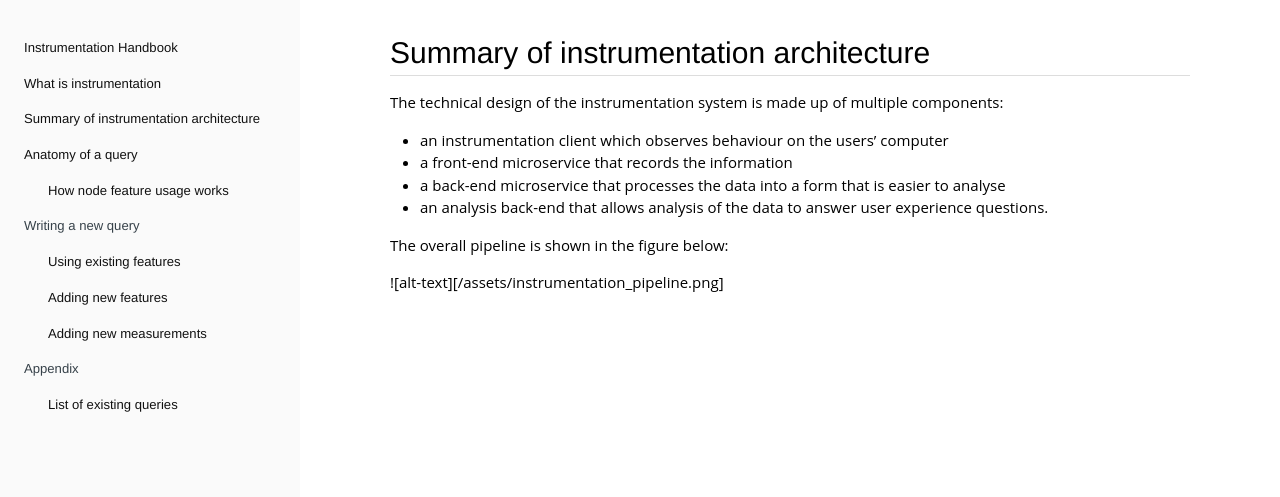
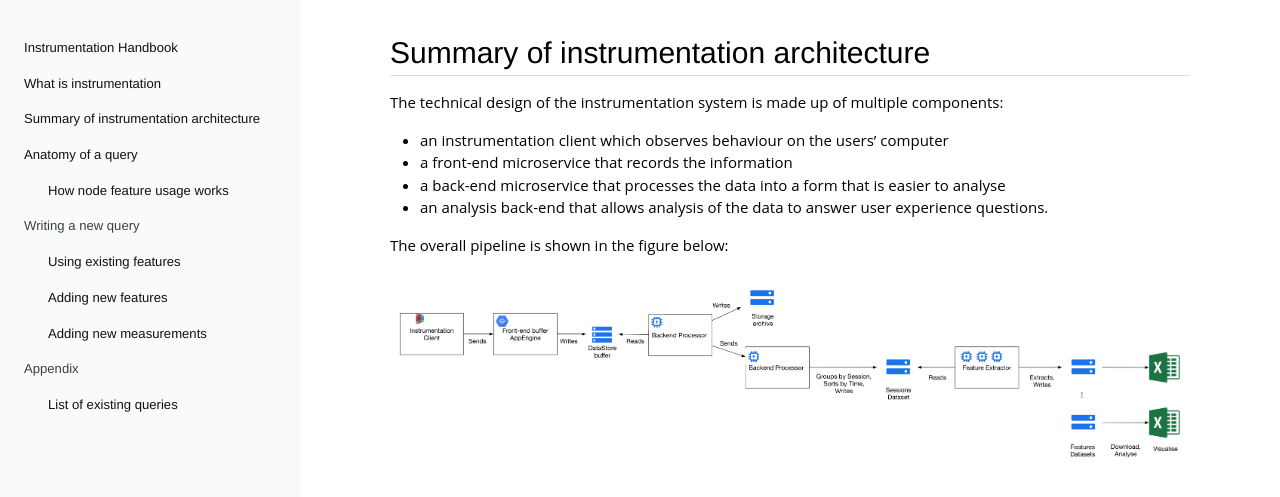
Before and after one commit to DynamoDS/Coulomb, a Jekyll site: the page built from docs/pages/02-summary-of-instrumentation-architecture.md, in a window 1280 px wide. Shown: the top 497 px of the page. Built offline with Jekyll 4.4.1, drawn with Linux system fonts in a browser that asks for light colours.

Commit message:
Add image to architecture

```diff
--- a/docs/pages/02-summary-of-instrumentation-architecture.md
+++ b/docs/pages/02-summary-of-instrumentation-architecture.md
@@ -12,4 +12,4 @@ The technical design of the instrumentation system is made up of multiple compon
 
 The overall pipeline is shown in the figure below:
 
-![alt-text][/assets/instrumentation_pipeline.png]
+[![](/Coulomb/assets/instrumentation_pipeline.png)](/Coulomb/assets/instrumentation_pipeline.png)
```
Also changed, not shown: docs/assets/instrumentation_pipeline.png (added).
